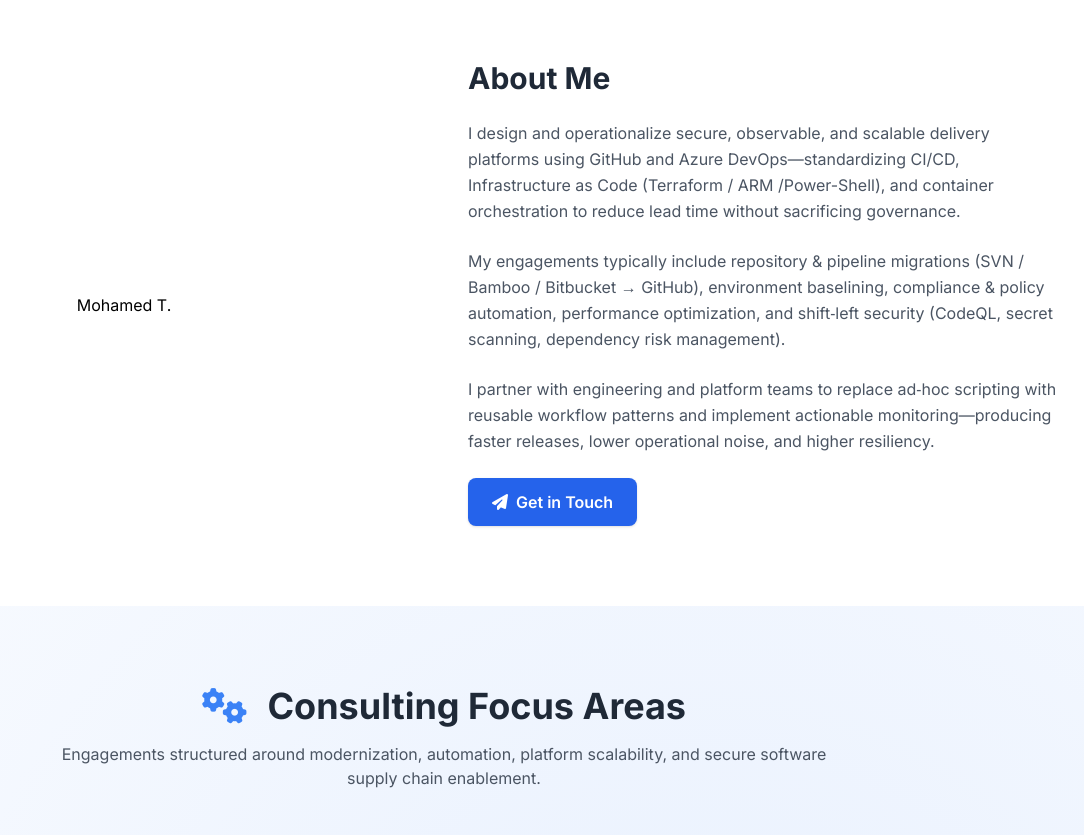
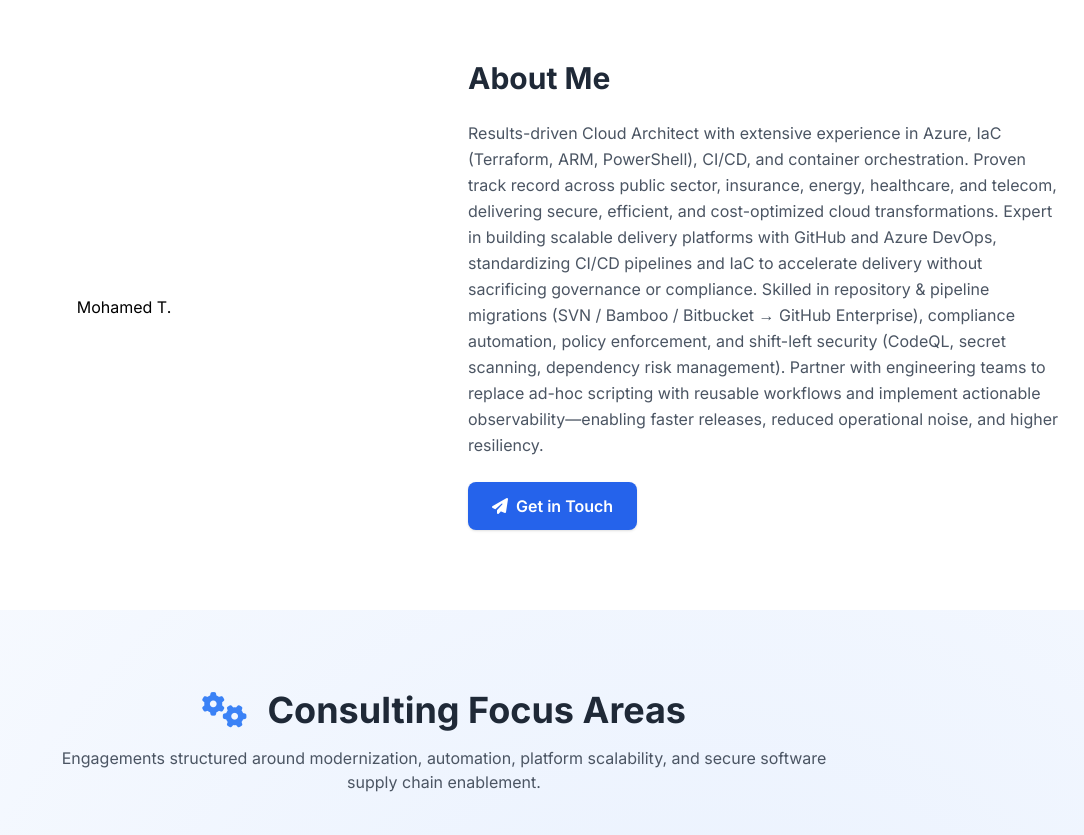
Before and after one commit to taoufikmohamed/taoufikmohamed.github.io, a website: page index.html in a window 1280 px wide. Shown: the part 820-1655 px from the top of the page, without its empty margins (196-1280 px from the left). Drawn offline with nearby package versions, Linux system fonts and the light colour scheme; a script that the page names is missing.

Commit message:
Update index.html

```diff
--- a/index.html
+++ b/index.html
@@ -497,13 +497,10 @@
       <div class="space-y-6 order-1 md:order-2 reveal">
         <h2 class="text-3xl font-bold text-gray-800 dark:text-gray-100">About Me</h2>
         <p class="text-gray-600 dark:text-gray-300 leading-relaxed">
-          I design and operationalize secure, observable, and scalable delivery platforms using GitHub and Azure DevOps—standardizing CI/CD, Infrastructure as Code (Terraform / ARM /Power-Shell), and container orchestration to reduce lead time without sacrificing governance.
-        </p>
-        <p class="text-gray-600 dark:text-gray-300 leading-relaxed">
-          My engagements typically include repository & pipeline migrations (SVN / Bamboo / Bitbucket → GitHub), environment baselining, compliance & policy automation, performance optimization, and shift‑left security (CodeQL, secret scanning, dependency risk management).
-        </p>
-        <p class="text-gray-600 dark:text-gray-300 leading-relaxed">
-          I partner with engineering and platform teams to replace ad‑hoc scripting with reusable workflow patterns and implement actionable monitoring—producing faster releases, lower operational noise, and higher resiliency.
+         Results-driven Cloud Architect with extensive experience in Azure, IaC (Terraform, ARM, PowerShell), CI/CD, and container orchestration. Proven track record across public sector, insurance, energy, healthcare, and telecom, delivering secure, efficient, and cost-optimized cloud transformations.
+         Expert in building scalable delivery platforms with GitHub and Azure DevOps, standardizing CI/CD pipelines and IaC to accelerate delivery without sacrificing governance or compliance. Skilled in repository & pipeline migrations (SVN / Bamboo / Bitbucket → GitHub Enterprise), compliance automation, policy enforcement, and shift-left security (CodeQL, secret scanning, dependency risk management).
+         Partner with engineering teams to replace ad-hoc scripting with reusable workflows and implement actionable observability—enabling faster releases, reduced operational noise, and higher resiliency.
+
         </p>
         <a href="#contact"
            class="inline-flex items-center gap-2 px-6 py-3 rounded-lg bg-blue-600 hover:bg-blue-700 text-white font-semibold shadow hover:shadow-glow transition">
```
